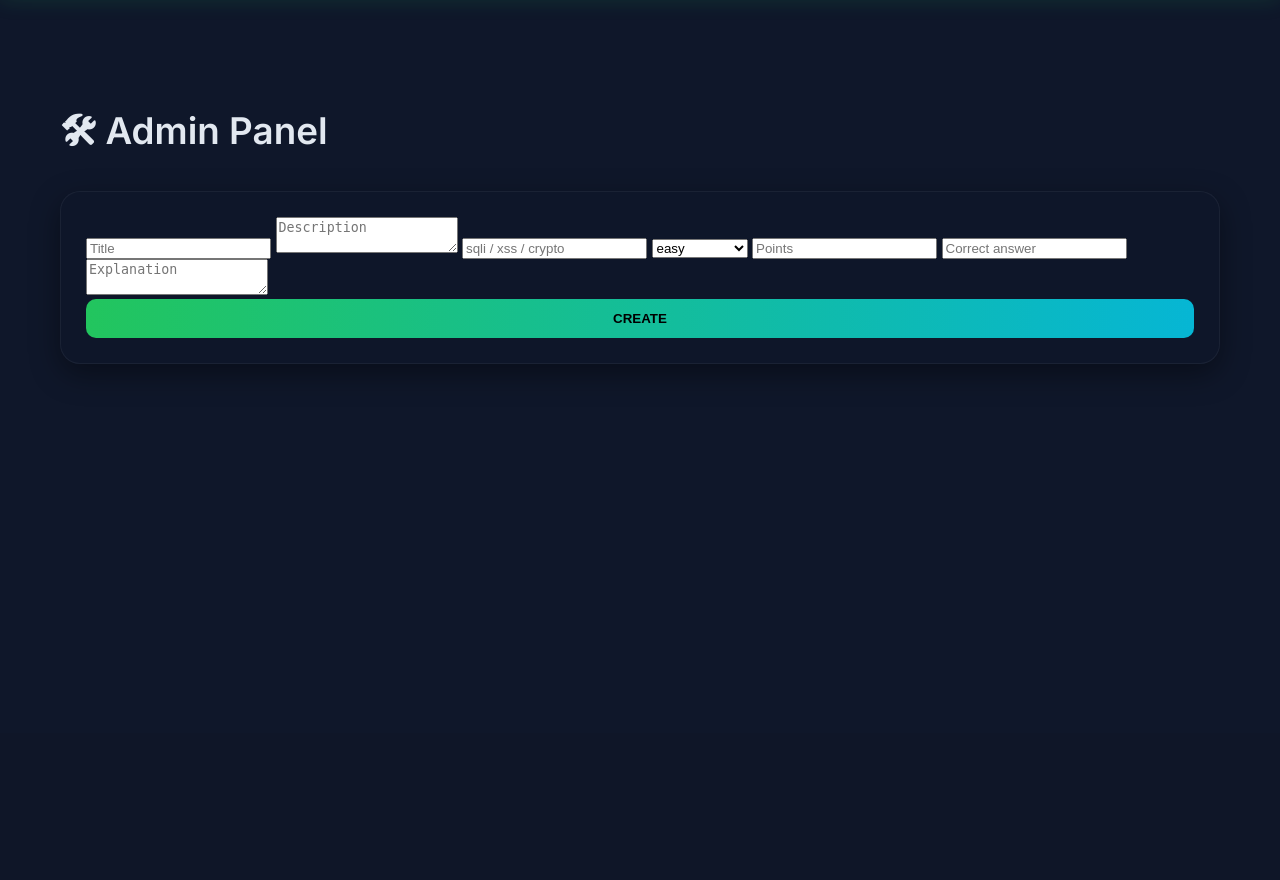
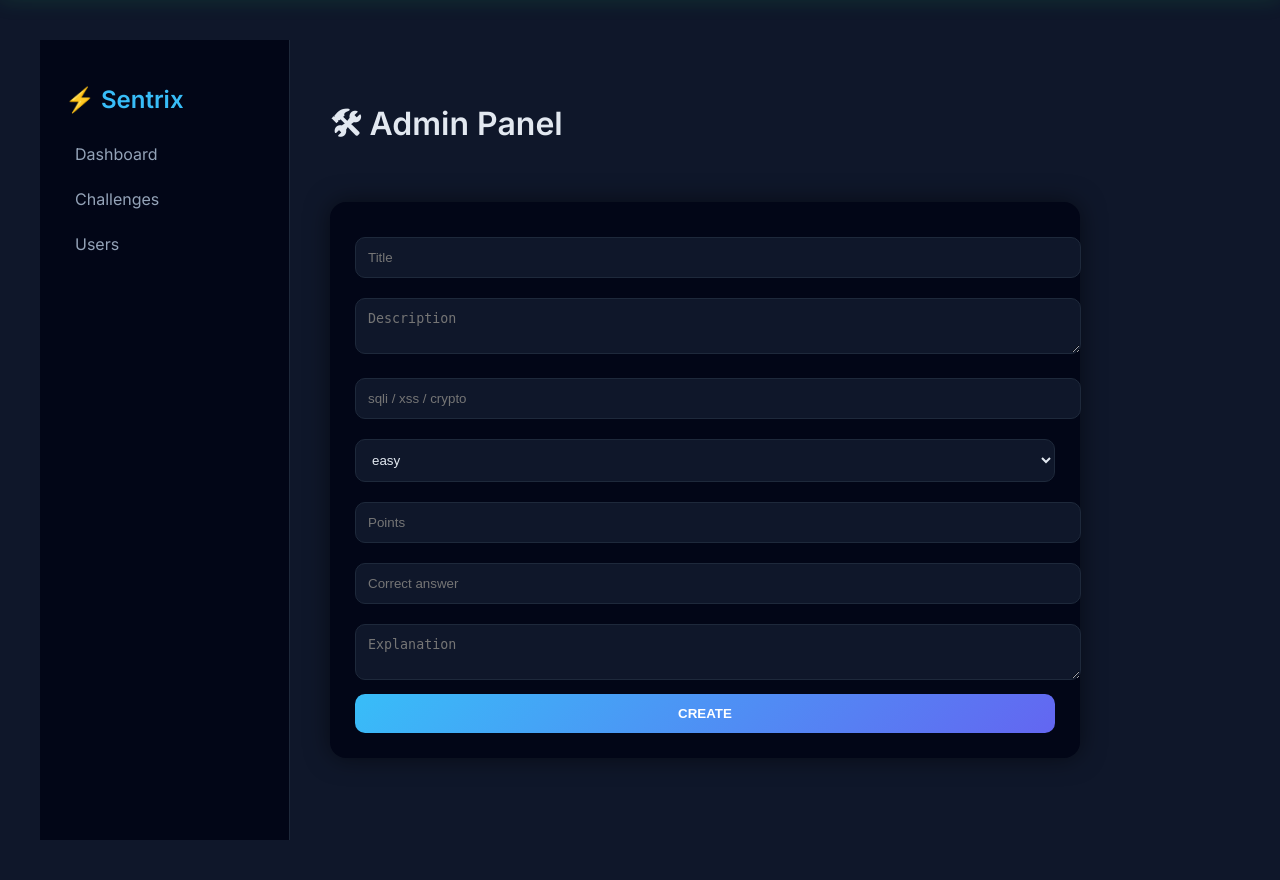
Before and after one commit to DarkTender/Sentrix, a PHP site: page /admin.php in a window 1280 px wide. Shown: the part 67-947 px from the top of the page. Before the commit the page ends 405 px from the top, so only its background shows below. Run offline with PHP 8.4, Linux system fonts and the light colour scheme; the visitor is signed in with stand-in values (Sample User, id 1); data comes from the database, SQL or seed files in the repository.

Commit message:
FIxed admin panel

```diff
--- a/public/admin.php
+++ b/public/admin.php
@@ -46,15 +46,28 @@ if ($_SERVER['REQUEST_METHOD'] === 'POST') {
   require_once __DIR__ . '/../views/header.php';
 ?>
 
-<main class="ix-container">
+<div class="admin-wrapper">
 
-<h1 class="ix-title">🛠 Admin Panel</h1>
+  <div class="sidebar">
+    <h2>⚡ Sentrix</h2>
+    <a href="#">Dashboard</a>
+    <a href="#">Challenges</a>
+    <a href="#">Users</a>
+  </div>
+
+  <div class="content">
+
+    <div class="header-bar">
+      <h1>🛠 Admin Panel</h1>
+    </div>
 
     <?php if (!empty($success)): ?>
-  <div class="result success"><?= $success ?></div>
+      <div class="success-box"><?= $success ?></div>
     <?php endif; ?>
 
-<form method="POST" class="ix-card">
+    <div class="card">
+
+      <form method="POST">
 
         <input type="text" name="title" placeholder="Title" required>
         <textarea name="description" placeholder="Description"></textarea>
@@ -72,9 +85,15 @@ if ($_SERVER['REQUEST_METHOD'] === 'POST') {
         <input type="text" name="answer" placeholder="Correct answer">
         <textarea name="explanation" placeholder="Explanation"></textarea>
 
-  <button class="challenge-submit">CREATE</button>
+        <button class="btn">CREATE</button>
 
       </form>
+
+    </div>
+
+  </div>
+
+</div>
 
 </main>
 
--- a/views/header.php
+++ b/views/header.php
@@ -9,7 +9,7 @@
   <link rel="stylesheet" href="/sentrix/css/style.css?v=99">
 
   <?php if (isset($isAdminPage) && $isAdminPage === true): ?>
-    <link rel="stylesheet" href="Sentrix/css/admin.css?v=99">
+    <link rel="stylesheet" href="/sentrix/css/admin.css?v=99">
   <?php endif; ?>
 
 </head>
```
Lines whose indentation alone changed are shown as unchanged.
